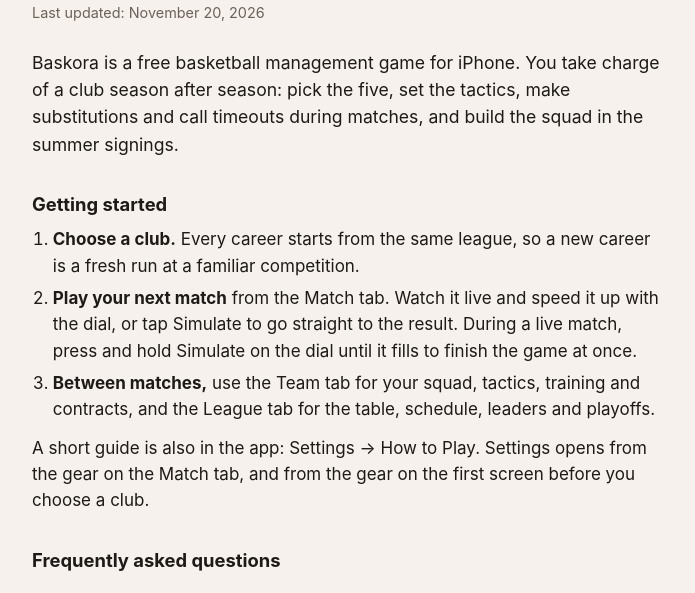
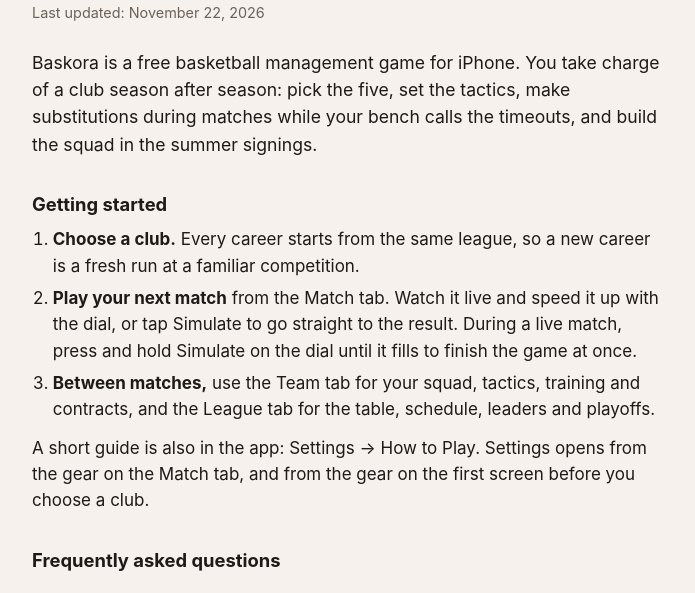
Before and after one commit to baskoraapp/baskora, a plain HTML site: page support.html in a window 1280 px wide. Shown: the part 141-734 px from the top of the page, without its empty margins (292-987 px from the left). Drawn offline with Linux system fonts and the light colour scheme.

Commit message:
Update support.html

```diff
--- a/support.html
+++ b/support.html
@@ -22,9 +22,9 @@
 
   <main>
     <h1>Baskora Support</h1>
-    <p class="updated">Last updated: November 20, 2026</p>
+    <p class="updated">Last updated: November 22, 2026</p>
 
-    <p class="lead">Baskora is a free basketball management game for iPhone. You take charge of a club season after season: pick the five, set the tactics, make substitutions and call timeouts during matches, and build the squad in the summer signings.</p>
+    <p class="lead">Baskora is a free basketball management game for iPhone. You take charge of a club season after season: pick the five, set the tactics, make substitutions during matches while your bench calls the timeouts, and build the squad in the summer signings.</p>
 
     <h2>Getting started</h2>
     <ol>
```
